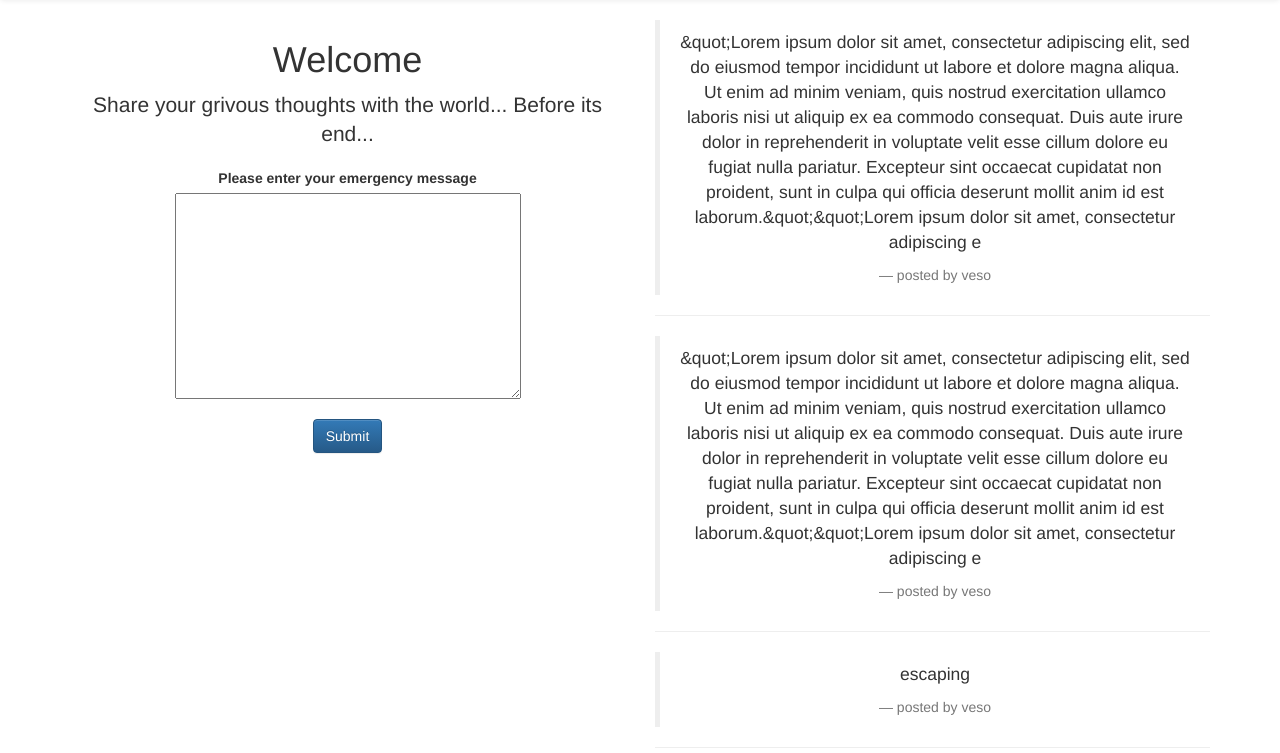
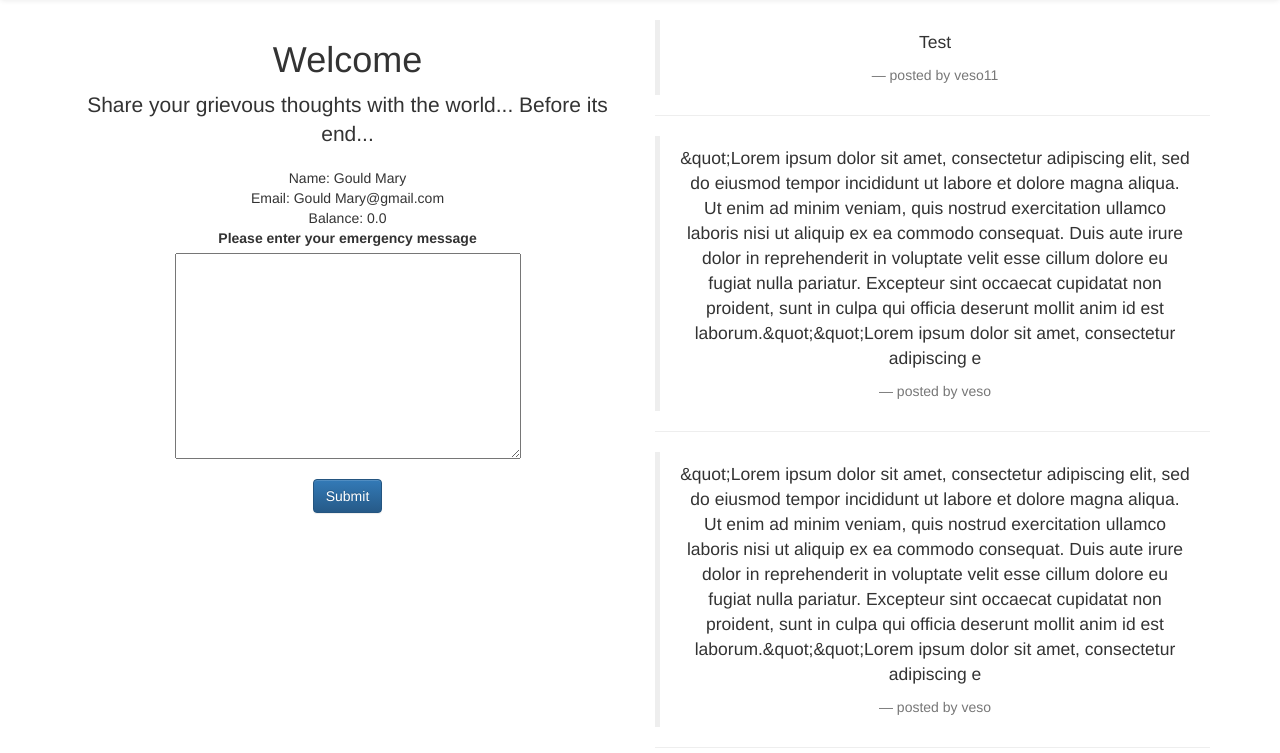
Before and after one commit to georgikoyrushki95/cdx_challenge, a Django app: page /bank/ in a window 1280 px wide. Shown: the part 52-805 px from the top of the page. Run offline with Django 3.2, Linux system fonts and the light colour scheme; the first user in the database is signed in; data comes from the database, SQL or seed files in the repository; some libraries are stand-ins or nearby versions.

Commit message:
Final tweaks

```diff
--- a/cdx_project/bank_app/forms.py
+++ b/cdx_project/bank_app/forms.py
@@ -15,13 +15,13 @@ class UserForm(forms.ModelForm):
 
     class Meta:
         model = User
-        fields = ('username', 'email', 'password')
+        fields = ('username', 'email', 'password', 'first_name', )
 
 
 class EmergencyMessageForm(forms.ModelForm):
 	content = forms.TextInput()
 
+
 	class Meta:
 		model = EmergencyMessage
-
-        fields = ('content', 'user_profile')
+        fields = ('content')
--- a/cdx_project/bank_app/views.py
+++ b/cdx_project/bank_app/views.py
@@ -1,6 +1,6 @@
 from django.shortcuts import render
 from django.http import HttpResponse, HttpResponseRedirect
-from models import EmergencyMessage
+from models import EmergencyMessage, UserProfile
 from bank_app.forms import UserForm, UserProfileForm, EmergencyMessageForm
 from forms import EmergencyMessageForm
 from django.contrib.auth import authenticate, login, logout
@@ -12,13 +12,16 @@ def user_logout(request):
 
 def index(request):
 	if request.method == "POST":
-		# print request.POST.get('content')
-
 		message = EmergencyMessage(content = escape(request.POST.get('content')),  user = request.user)
 		message.save()
 
 	message_form = EmergencyMessageForm()
-	context_dict = {'messages' : EmergencyMessage.objects.all()[::-1], 'message_form': message_form}
+	if (request.user.id):
+		user = request.user
+		userProfile = UserProfile.objects.get(user = user)
+		context_dict = {'messages' : EmergencyMessage.objects.all()[::-1], 'message_form': message_form, 'user_profile': userProfile}
+	else:
+		context_dict = {'messages' : EmergencyMessage.objects.all()[::-1], 'message_form': message_form}
 	return render(request, 'bank_app/index.html', context_dict)
 
 
@@ -26,9 +29,9 @@ def register(request):
 	registered = False
 
 	if request.method == 'POST':
-		user_form = escape(UserForm(data = request.POST))
-		user_profile_form = escape(UserProfileForm(data = request.POST))
-		print user_form.is_valid()
+		user_form = UserForm(data = request.POST)
+		user_profile_form = UserProfileForm(data = request.POST)
+		#print user_form.is_valid()
 		if user_form.is_valid() and user_profile_form.is_valid():
 			print "Hello"
 			user = user_form.save()
--- a/cdx_project/templates/bank_app/index.html
+++ b/cdx_project/templates/bank_app/index.html
@@ -7,12 +7,21 @@
         <div class="row">
             <div class="col-md-6 text-center">
                 <h1>Welcome</h1>
-                <p class="lead">Share your grivous thoughts with the world... Before its end...</p>
+                <p class="lead">Share your grievous thoughts with the world... Before its end...</p>
+
+                {% if user.is_authenticated %}
+                    Name: {{user_profile.user.username}}
+                <br/>
+                    Email: {{user_profile.user.email}}
+                <br/>
+                    Balance: {{user_profile.balance}}
+                <br/>
+                {% endif %}
 
                 {%  if not user.is_authenticated %}
                 <a href='/bank/register' class="btn btn-primary">Register here</a>
                 <h3>OR</h3>
-                <a href='/bank/user_login' class="btn btn-primary">Login here</a>
+                <a href='/bank/login' class="btn btn-primary">Login here</a>
                 {% endif %}
                 {%  if user.is_authenticated %}
                     <form id="message_form" method="post" action="/bank/"
```
Also changed, not shown: cdx_project/templates/bank_app/register.html (+1 -12 lines), cdx_project/db.sqlite3, 2 other files.
